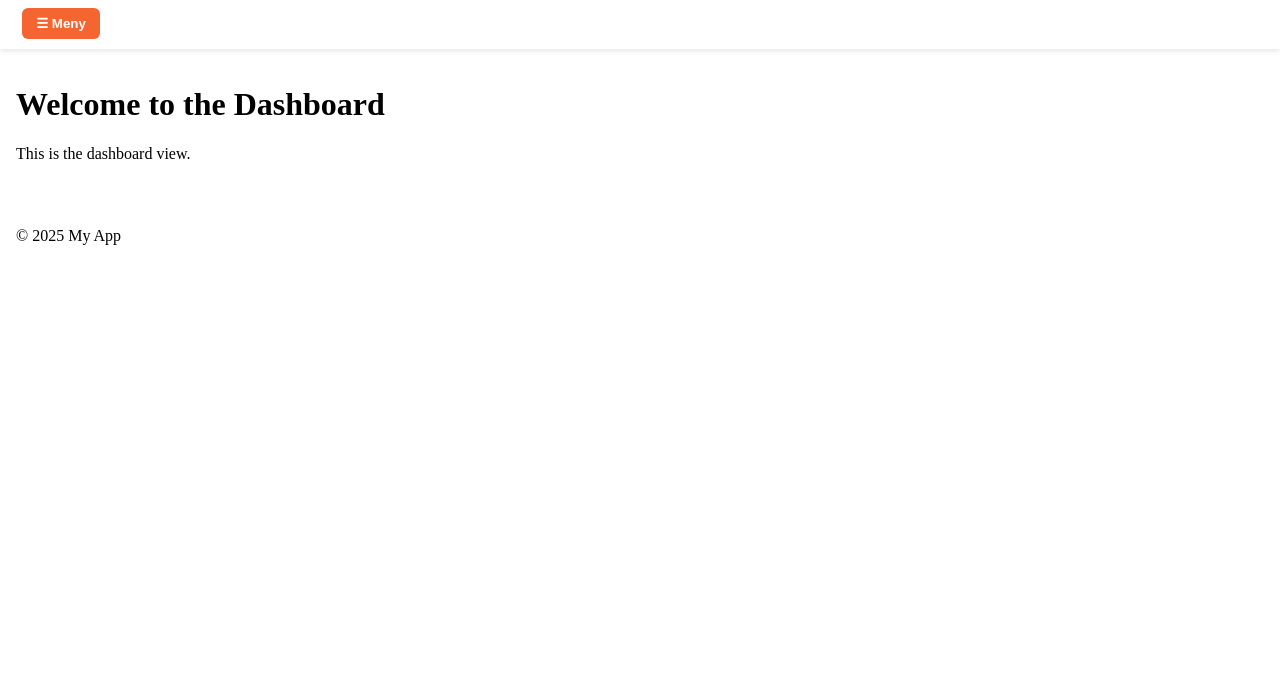
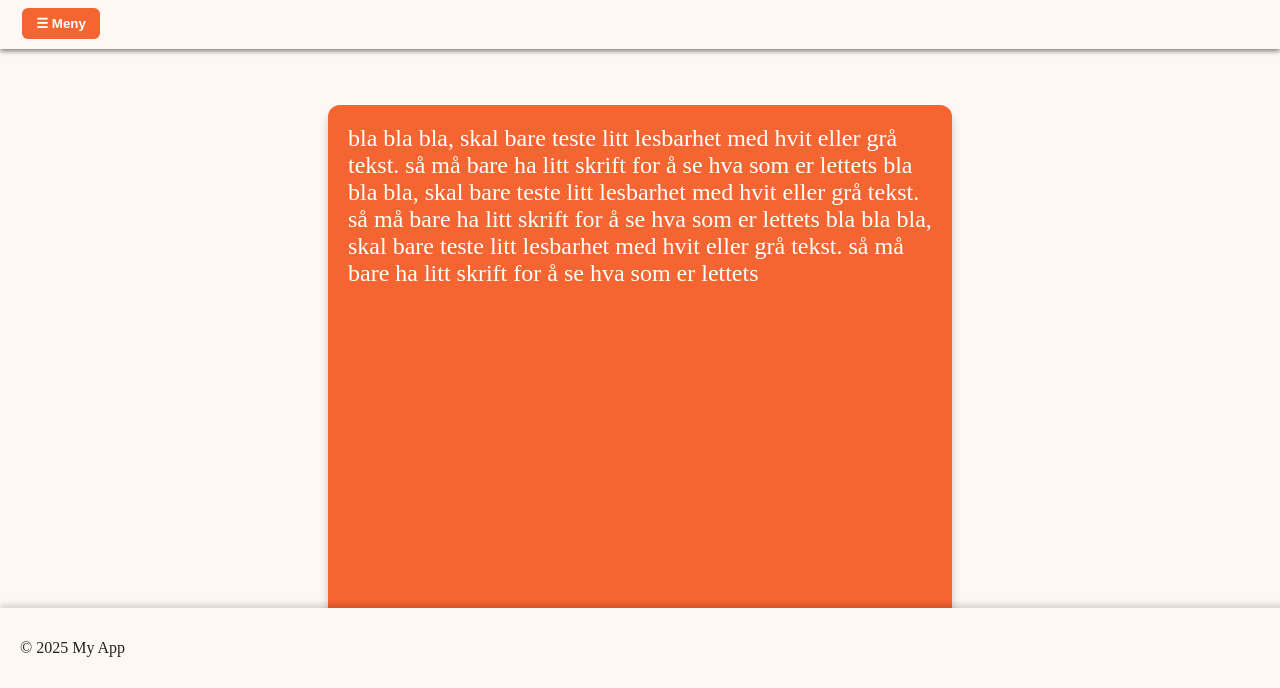
Before and after one commit to andwar92/nkNettside, a plain HTML site: page index.html in a window 1280 px wide. Shown: the part 112-800 px from the top of the page. Drawn offline with Linux system fonts and the light colour scheme.

Commit message:
flere edringer

```diff
--- a/app.js
+++ b/app.js
@@ -12,6 +12,10 @@ function updateView() {
         case 'loginView':
             currentPage = loginView();
             break;
+        case 'assignmentView':
+            currentPage = assignmentView();
+            break;
+
     }
 
     document.getElementById('app').innerHTML = layoutView(currentPage);
--- a/js/assignments/assignmentView.js
+++ b/js/assignments/assignmentView.js
@@ -0,0 +1,14 @@
+function assignmentView() {
+    let assignmentHTML = /*HTML*/`
+
+    <div class="container">
+    <h1 style="align-items:center;">Growth Mindset</h1>
+        <form>
+         <P class="box">Boks 1</p>
+         <input type="text" id="assignmentText" placeholder="text" oninput="pushAssignment(this.value)" />
+         <option value="">
+        </form>
+      </div>
+    `;
+    return assignmentHTML;
+};
--- a/js/core/layoutView.js
+++ b/js/core/layoutView.js
@@ -20,8 +20,8 @@ function layoutView(contentHTML) {
 
 
         <div id="sidebar" class="sidebar">
-            <a href="#">Hjem</a>
-            <a href="#">Oppgaver</a>
+            <a onclick="setPage('dashboardView')" href="#">Hjem</a>
+            <a onclick="setPage('assignmentView')"href="#">Oppgaver</a>
             <a href="#">Chat</a>
             <a href="#">Kalender</a>
         </div>
--- a/js/dashboard/dashboardView.js
+++ b/js/dashboard/dashboardView.js
@@ -1,7 +1,17 @@
 function dashboardView() {
    let dashboardHTML = /*HTML*/`
-     <h1>Welcome to the Dashboard</h1>
-     <p>This is the dashboard view.</p>
+   <div class="container">
+      <div class="box">
+         <div class="content">bla bla bla, skal bare teste litt lesbarhet med hvit eller grå tekst. så må bare ha litt skrift for å se hva som er lettets bla bla bla, skal bare teste litt lesbarhet med hvit eller grå tekst. så må bare ha litt skrift for å se hva som er lettets bla bla bla, skal bare teste litt lesbarhet med hvit eller grå tekst. så må bare ha litt skrift for å se hva som er lettets</div>
+         <div class="tagBox">bla bla bla</div>
+      </div>
+
+      <div class="box">
+         <div class="content">Boks 2</div>
+         <div class="tagBox">Tag</div>
+      </div>
+
+   </div>
     `;
    return dashboardHTML;
 }
--- a/style.css
+++ b/style.css
@@ -9,7 +9,7 @@ body {
     flex-direction: column;
     /* header øverst, resten under */
     min-height: 100vh;
-    background-color: white;
+    background-color: #fff7f3;
     margin: 0;
 }
 
@@ -25,8 +25,8 @@ header.headerbox {
     justify-content: space-between;
     align-items: center;
     padding: 10px 20px;
-    background-color: rgb(255, 255, 255);
-    box-shadow: 0 2px 5px rgba(0, 0, 0, 0.1);
+    background: #fff7f3;
+    box-shadow: 0 2px 5px rgba(0, 0, 0, 0.5);
     box-sizing: border-box;
 }
 
@@ -48,7 +48,6 @@ header.headerbox {
     align-items: center;
     padding: 16px;
     width: 100%;
-    /* valgfritt */
     pointer-events: auto;
 }
 
@@ -115,6 +114,7 @@ header.headerbox {
 .open-btn:hover {
     background: rgb(206, 81, 36);
 }
+
 .sidebar {
     height: 100%;
     width: 0;
@@ -157,15 +157,60 @@ header.headerbox {
 }
 
 .main-footer {
-    padding: 16px;
-    transition: margin-left 0.3s;
+    position: fixed;
+    bottom: 0;
+    left: 0;
+    width: 100%;
+    background-color: #fff7f3;
+    color: #222;
+    box-shadow: 0 -2px 8px rgba(0, 0, 0, 0.2);
+    padding: 15px 20px;
+
 }
+
 
 .main-footer.shift {
     margin-left: 200px;
 }
 
+/*Container bokser*/
 
+.container {
+    color: white;
+    display: flex;
+    flex-direction: column;
+    gap: 20px;
+    align-items: center;
+    padding: 40px;
+}
+
+.box {
+    font-size: 1.5rem;
+    position: relative;
+    width: 50%;
+    height: 20em;
+    background: rgba(245, 101, 49, 1);
+    border-radius: 12px;
+    padding: 20px;
+    box-shadow: 0 8px 10px rgba(0, 0, 0, 0.2);
+}
+
+.box:hover {
+    background: rgb(206, 81, 36);
+}
+
+.tagBox {
+    position: absolute;
+    bottom: -15px;
+    right: 20px;
+    background: white;
+    color: rgba(245, 101, 49, 1);
+    border-radius: 12px;
+    padding: 4px 12px;
+    box-shadow: 0 4px 6px rgba(0, 0, 0, 0.2);
+    font-weight: bold;
+    font-size: 0.9rem;
+}
 
 /* .headerbox {
     width: 1px;
```
Also changed, not shown: js/core/sidebar.js (line endings or trailing spaces).
